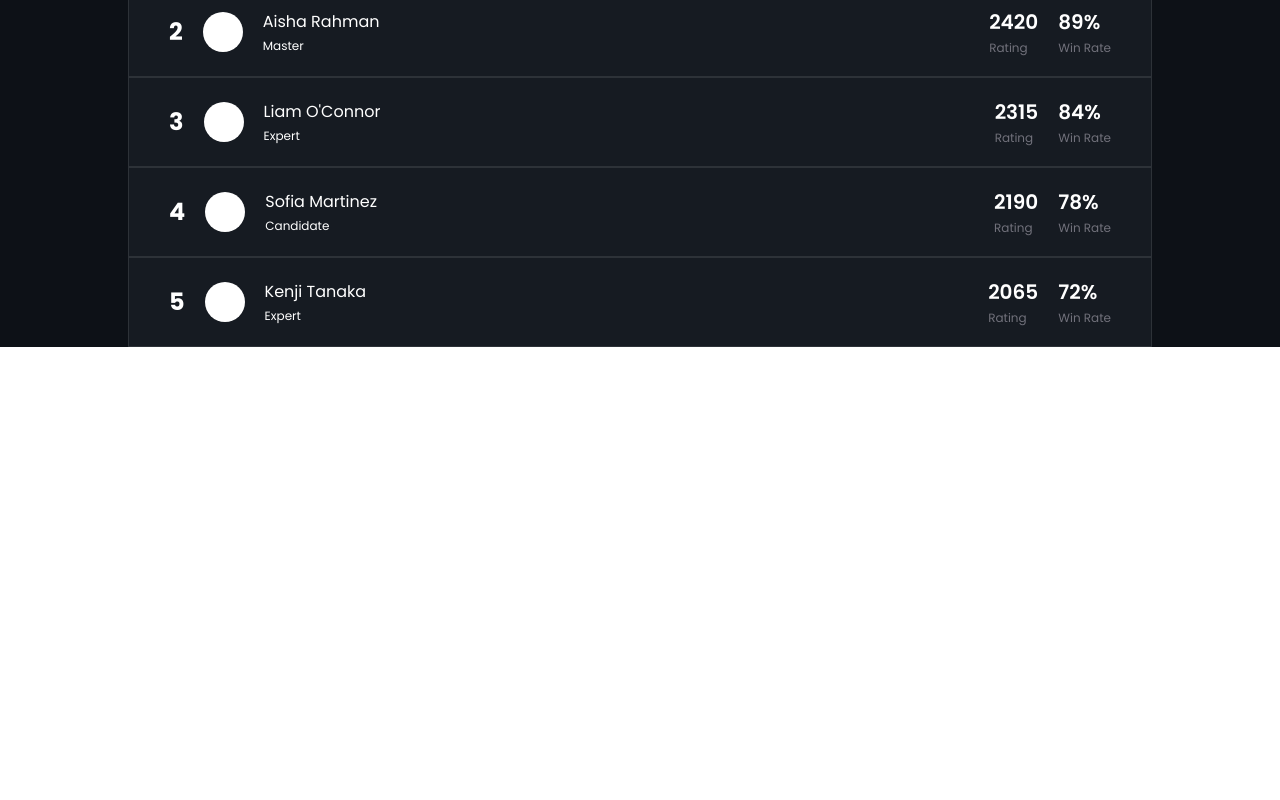
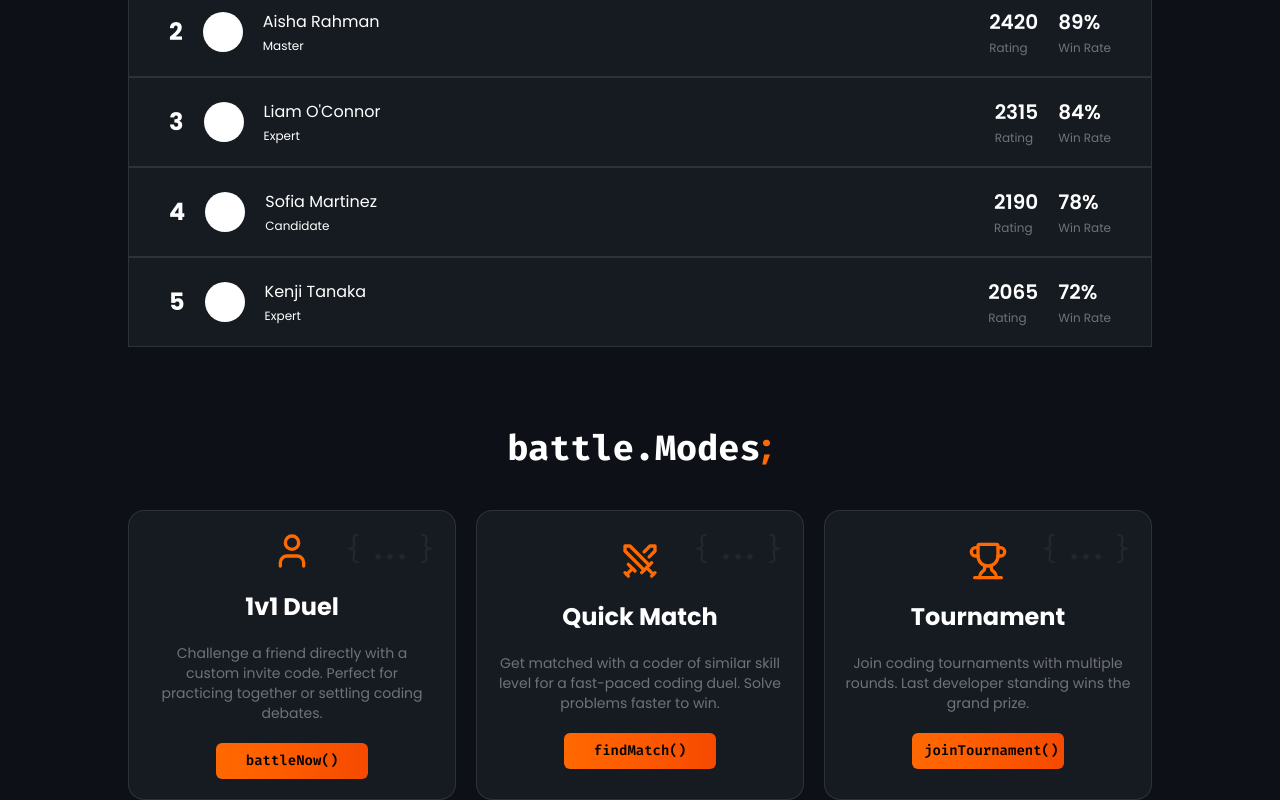
Before and after one commit to prakash-ydv/CodeClash, a React (Vite) app in the folder client/: page / in a window 1280 px wide. Shown: the part 1112-1912 px from the top of the page. Before the commit the page ends 1459 px from the top, so only its background shows below. Built offline with nearby package versions, Linux system fonts and the light colour scheme; a web font is replaced by a local one.

Commit message:
add battle modes

```diff
--- /dev/null
+++ b/client/src/component/ui/BattleModes.jsx
@@ -0,0 +1,56 @@
+import React from "react";
+import BattleModeBox from "../utils/BattleModeBox";
+import { Swords, Trophy, User } from "lucide-react";
+
+function BattleModes() {
+  function print() {
+    console.log("working...");
+  }
+  const modes = [
+    {
+      icon: <User size={40} />,
+      title: "1v1 Duel",
+      about:
+        " Challenge a friend directly with a custom invite code. Perfect for practicing together or settling coding debates.",
+      fn: print,
+      buttonText: "battleNow()",
+    },
+    {
+      icon: <Swords size={40} />,
+      title: "Quick Match",
+      about:
+        "Get matched with a coder of similar skill level for a fast-paced coding duel. Solve problems faster to win.",
+      fn: print,
+      buttonText: "findMatch()",
+    },
+    {
+      icon: <Trophy size={40} />,
+      title: "Tournament",
+      about:
+        "Join coding tournaments with multiple rounds. Last developer standing wins the grand prize.",
+      fn: print,
+      buttonText: "joinTournament()",
+    },
+  ];
+  return (
+    <div className="w-full md:w-[80vw] transition-all duration-300 ease-in-out">
+      <h1 className="pt-20 pb-10 text-center text-3xl md:text-[2.2rem] fira font-bold">
+        battle.Modes<span className="text-orange-500">;</span>
+      </h1>
+      <div className="grid grid-cols-1 md:grid-cols-2 lg:grid-cols-3 gap-5">
+        {modes.map((item, index) => (
+          <BattleModeBox
+            key={index}
+            icon={item.icon}
+            title={item.title}
+            about={item.about}
+            fn={item.fn}
+            buttonText={item.buttonText}
+          />
+        ))}
+      </div>
+    </div>
+  );
+}
+
+export default BattleModes;
--- /dev/null
+++ b/client/src/component/utils/BattleModeBox.jsx
@@ -0,0 +1,25 @@
+import { User, Users } from "lucide-react";
+import React from "react";
+
+function BattleModeBox(props) {
+  return (
+    <div className="relative w-full center flex-col terminal-header p-5 rounded-2xl gap-5 border border-white/10 hover:border-orange-500 hover:scale-105 transition-all duration-300 ease-in-out">
+      <span className="text-orange-500">{props.icon}</span>
+      <h1 className="font-bold text-2xl">{props.title}</h1>
+      <p className="text-center text-xs md:text-sm text-zinc-500">
+        {props.about}
+      </p>
+      <button
+        onClick={() => props.fn()}
+        className="bg-gradient-to-r from-orange-500 to-orange-600 w-38 px-3 py-2 fira text-sm text-black font-semibold rounded-md"
+      >
+        {props.buttonText}
+      </button>
+      <span className="absolute top-5 right-5 text-3xl opacity-5 fira">
+        {"{...}"}
+      </span>
+    </div>
+  );
+}
+
+export default BattleModeBox;
--- a/client/src/pages/HomePage.jsx
+++ b/client/src/pages/HomePage.jsx
@@ -4,15 +4,17 @@ import { CodeXml, Swords } from "lucide-react";
 import GreenEffext from "../component/utils/GreenEffext";
 import CodeSnippet from "../component/ui/CodeSnippet";
 import GlobalLeaderBoard from "../component/ui/GlobalLeaderBoard";
+import BattleModeBox from "../component/utils/BattleModeBox";
+import BattleModes from "../component/ui/BattleModes";
 
 function HomePage() {
   return (
-    <div className="relative w-full overflow-hidden text-white">
+    <div className="relative terminal-bg w-full overflow-hidden text-white">
       <NavBar />
       <GreenEffext />
       <div
         id="hero-container"
-        className="terminal-bg w-full h-full flex flex-col items-center p-5 md:px-10 pt-30 gap-12"
+        className=" w-full h-full flex flex-col items-center p-5 md:px-10 pt-30 gap-12"
       >
         <h1 className="text-[2.4rem] md:text-[3.3rem] font-bold tracking-wide fira">
           CodeClash<span className="text-orange-500">.arena</span>
@@ -42,6 +44,10 @@ function HomePage() {
       <section className="terminal-bg w-full center px-5 md:px-10">
         <GlobalLeaderBoard />
       </section>
+
+      <section className="terminal-bg w-full center px-5 md:px-10">
+        <BattleModes />
+      </section>
     </div>
   );
 }
```
